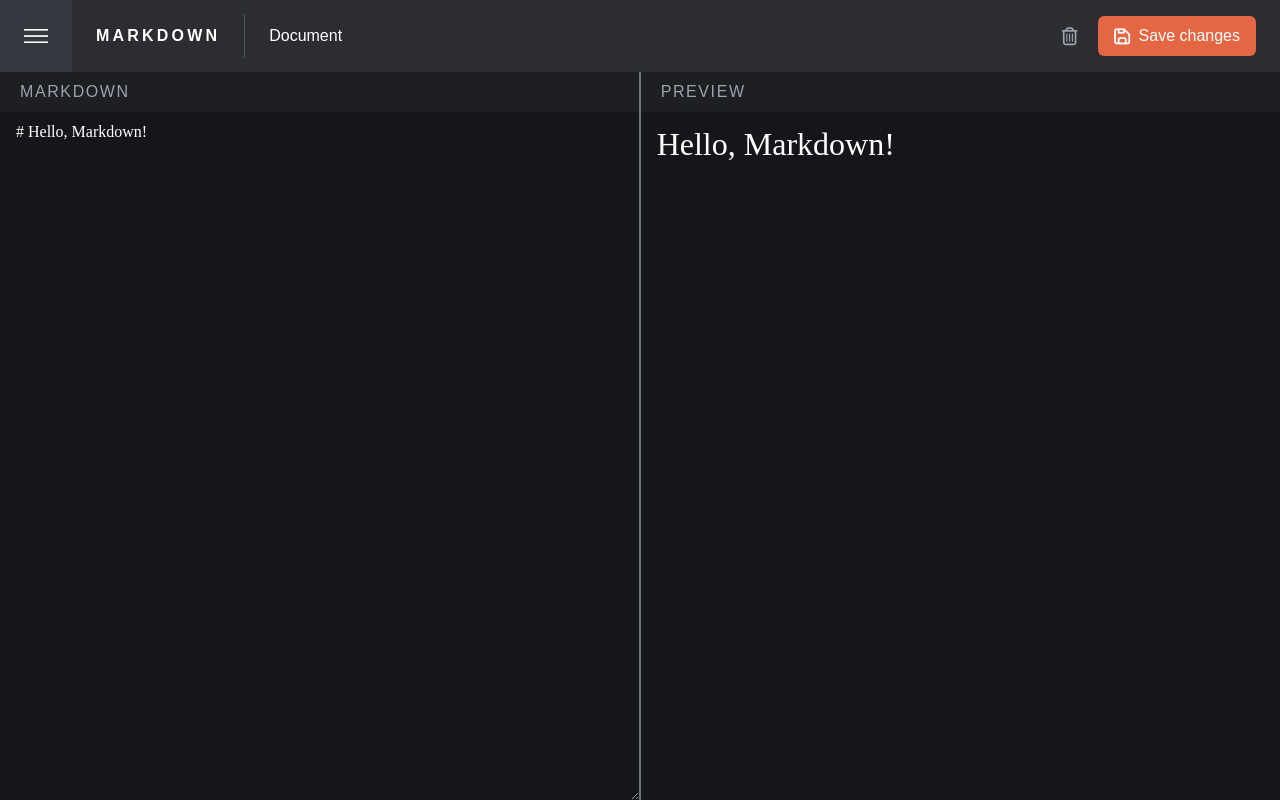
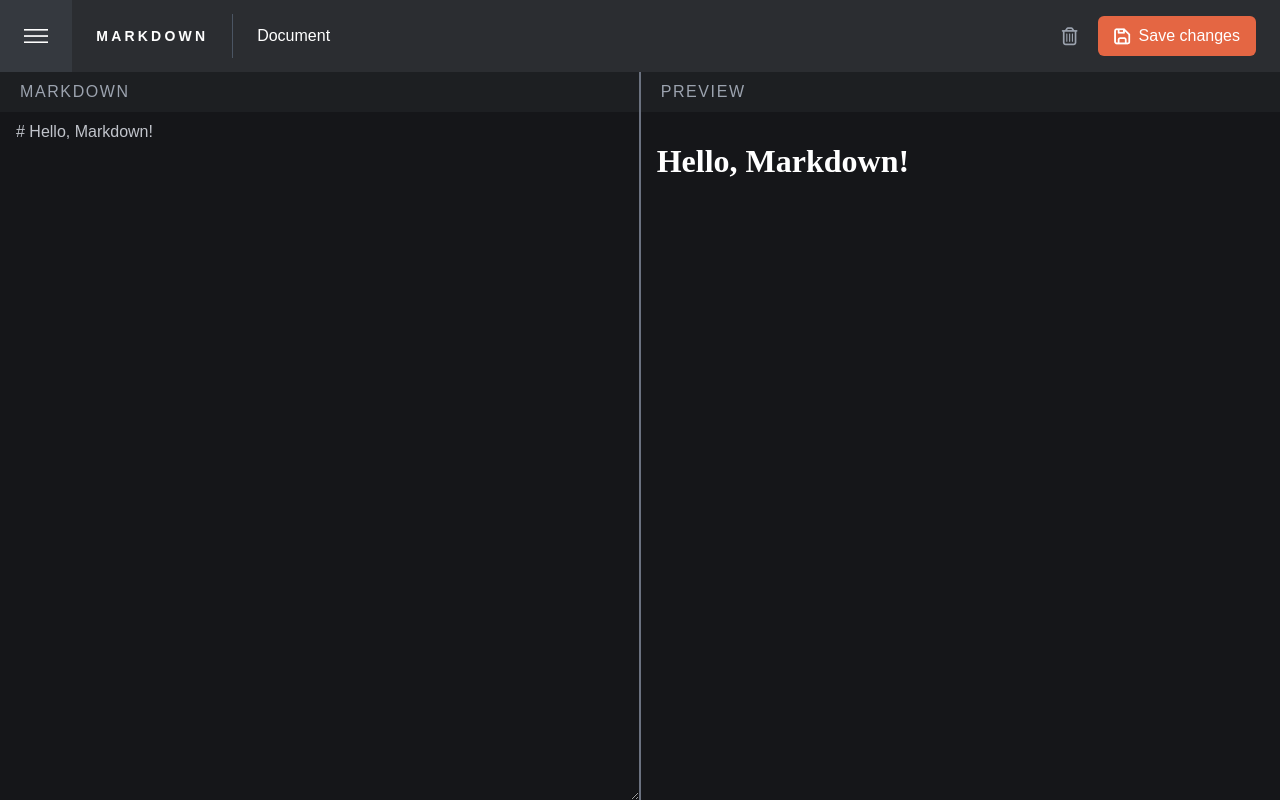
Before and after one commit to DuyNguyen16/Markdown-Editor, a React (Vite) app: page / in a window 1280 px wide. Built offline with nearby package versions, Linux system fonts and the light colour scheme.

Commit message:
updaate mardown style

```diff
--- a/src/frontend/App.tsx
+++ b/src/frontend/App.tsx
@@ -2,7 +2,7 @@ import { useState } from "react";
 import Header from "./Components/Header";
 import { MainContext, mainContextType } from "./mainContext/MainContext";
 import SideBar from "./Components/SideBar";
-import HomePage from "./HomePage";
+import HomePage from "./pages/HomePage";
 
 function App() {
     const [isOpenMenu, setIsOpenMenu] = useState(false);
--- a/src/frontend/index.css
+++ b/src/frontend/index.css
@@ -23,38 +23,3 @@
 ::-webkit-scrollbar-thumb:hover {
     background: #555; /* Darker on hover */
 }
-
-h1 {
-    font-size: 2em; /* Ensure it's large enough */
-}
-
-h2 {
-    font-size: 1.5em;
-}
-
-h3 {
-    font-size: 1.17em;
-}
-
-h4 {
-    font-size: 1em;
-}
-
-h5 {
-    font-size: 0.83em;
-}
-
-h6 {
-    font-size: 0.67em;
-}
-
-ol li {
-    list-style: decimal;
-    padding-left: 2px; /* Add proper indentation */
-    margin-left: 10px; /* Add spacing */
-}
-
-ol {
-    padding-top: 1.8rem;
-    padding-left: 40px;
-}
--- a/src/frontend/HomePage.tsx
+++ b/src/frontend/pages/HomePage.tsx
@@ -1,6 +1,7 @@
 import { useState } from "react";
 import { marked } from "marked";
 import { Panel, PanelGroup, PanelResizeHandle } from "react-resizable-panels";
+import './markdown.css'
 
 const HomePage = () => {
     const [markdown, setMarkdown] = useState("# Hello, Markdown!");
@@ -10,11 +11,11 @@ const HomePage = () => {
             <PanelGroup direction="horizontal">
                 <Panel defaultSize={50} minSize={30}>
                     <div className="h-full flex flex-col">
-                        <p className="bg-DContainerBG px-5 py-2 text-gray-400 tracking-[0.1rem]">
+                        <h4 className="bg-DContainerBG px-5 py-2 text-gray-400 tracking-[0.1rem]">
                             MARKDOWN
-                        </p>
+                        </h4>
                         <textarea
-                            className="flex-1 bg-DBG border-none overflow-y-auto p-2 px-4 focus:outline-none font-robotoSlab"
+                            className="flex-1 bg-DBG border-none overflow-y-auto p-2 px-4 focus:outline-none text-colour-gray"
                             value={markdown}
                             onChange={(e) => setMarkdown(e.target.value)}
                         ></textarea>
@@ -23,11 +24,11 @@ const HomePage = () => {
                 <PanelResizeHandle className="w-[0.08rem] bg-gray-500" />
                 <Panel defaultSize={50} minSize={50}>
                     <div className="h-full flex flex-col">
-                        <p className="bg-DContainerBG px-5 py-2 text-gray-400 tracking-[0.1rem]">
+                        <h4 className="bg-DContainerBG px-5 py-2 text-gray-400 tracking-[0.1rem]">
                             PREVIEW
-                        </p>
+                        </h4>
                         <div
-                            className="flex-1 bg-DBG overflow-y-auto p-2 px-4 font-robotoSlab"
+                            className="flex-1 bg-DBG overflow-y-auto p-1 px-4 font-robotoSlab"
                             dangerouslySetInnerHTML={{
                                 __html: marked(markdown),
                             }}
--- /dev/null
+++ b/src/frontend/pages/markdown.css
@@ -0,0 +1,48 @@
+h1 {
+    font-size: 32px;
+    font-weight: 700; /* Bold */
+    padding: 21px 0;
+}
+
+h2 {
+    font-size: 1.5em;
+    font-weight: 600; /* Semi-bold */
+}
+
+h3 {
+    font-size: 1.17em;
+    font-weight: 500; /* Medium */
+}
+
+h4 {
+    font-size: 1em;
+    font-weight: 400; /* Normal */
+}
+
+h5 {
+    font-size: 0.83em;
+    font-weight: 400; /* Normal */
+}
+
+h6 {
+    font-size: 0.67em;
+    font-weight: 400; /* Normal */
+}
+
+ol li {
+    list-style: decimal;
+    padding-left: 2px;
+    margin-left: 10px;
+}
+
+ol {
+    padding: 16px;
+    padding-left: 40px;
+}
+
+p {
+    color: #C1C4CB;
+    padding: 14px 0;
+    font-size: 14px;
+    letter-spacing: 0.3mm;
+}
--- a/tailwind.config.js
+++ b/tailwind.config.js
@@ -9,12 +9,15 @@ module.exports = {
         'DContainerBG' : '#1D1F22',
         'DBG' : '#151619',
         'BGButton' : "#E46643",
-        'BGButtonHover' : '#F39765'
+        'BGButtonHover' : '#F39765',
       },
       fontFamily: {
         commissioner: ['Commissioner', 'sans-serif'],
         robotoSlab: ['Roboto Slab', 'serif'],
       },
+      textColor: {
+        'colour-gray' : '#c1c4cb'
+      }
     },
   },
   plugins: [],
```
